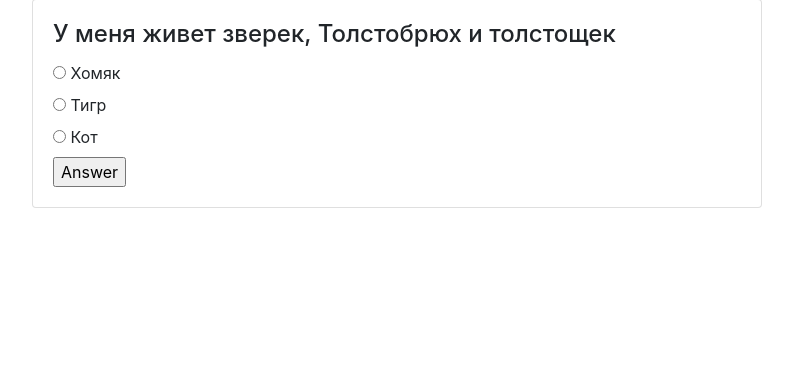
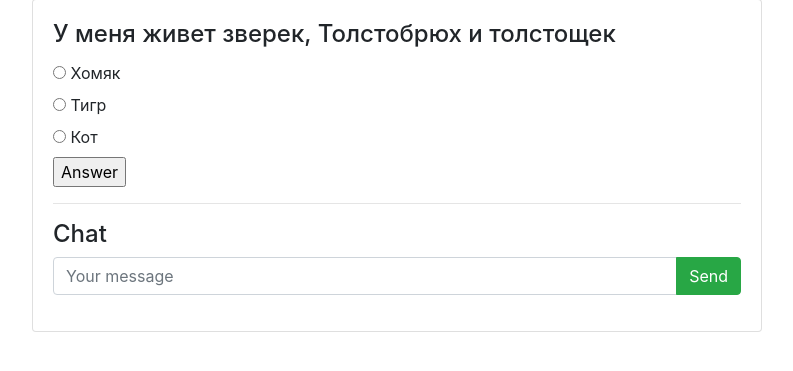
Before and after one commit to TarasovaYuliya/Django, a Django app: page /riddles/1/ in a window 1280 px wide. Shown: the part 130-501 px from the top of the page, without its empty margins (243-1036 px from the left). Run offline with Django 3.2, Linux system fonts and the light colour scheme; a user stored in the database is signed in; data comes from the database, SQL or seed files in the repository; some libraries are stand-ins or nearby versions.

Commit message:
Практическая работа №7.1

```diff
--- a/riddles/templates/answer.html
+++ b/riddles/templates/answer.html
@@ -18,4 +18,76 @@
         {% endfor %}
         <input type="submit" value="Answer"/>
     </form>
+    <hr>
+    <h4>Chat</h4>
+    {% if user.is_authenticated %}
+        <form action="post/" method="post">
+            {% csrf_token %}
+            <div class="input-group mb-3">
+                <input type="text"
+                       class="form-control"
+                       placeholder="Your message"
+                       name="message"/>
+                <div class="input-group-append">
+                    <input class="btn btn-success"
+                           type="submit"
+                           value="Send"/>
+                </div>
+            </div>
+        </form>
+    {% endif %}
+    <div id="history">
+        {% for message in latest_messages %}
+            <div class="card">
+                <div class="card-body">
+                    <strong>
+                        {{ message.author.username }}
+                    </strong>
+                    <br/>
+                    <em>
+                        {{ message.pub_date|date:'Y-m-d H:i:s' }}
+                    </em>
+                    <br/>
+                    {{ message.message }}
+                </div>
+            </div>
+            <br/>
+        {% endfor %}
+    </div>
+    <script src="https://code.jquery.com/jquery-3.4.1.min.js">
+    </script>
+    <script>
+        function send_msg_update_request() {
+            $.get("msg_list/", {}, parse_msg_update_response);
+        }
+
+        function parse_msg_update_response(data, success) {
+            //alert(data);
+            res = JSON.parse(data);
+            res_str = "";
+            for (i = 0; i < res.length; i++) {
+                // HTML-код вставляемых блоков с сообщениями
+                // скопирован выше - тот, что выводится
+                // при загрузке страницы
+                res_str += '<div class="card">\n' +
+                    '        <div class="card-body">\n' +
+                    '            <strong>\n' +
+                    '                ' + res[i].author__username + '\n' +
+                    '            </strong>\n' +
+                    '            <br/>\n' +
+                    '            <em>\n' +
+                    '                ' + res[i].pub_date + '\n' +
+                    '            </em>\n' +
+                    '            <br/>\n' +
+                    '            ' + res[i].message + '\n' +
+                    '        </div>\n' +
+                    '        </div>\n' +
+                    '        <br/>'
+            }
+            $("#history").html(res_str);
+        }
+
+        setInterval(send_msg_update_request, 5000);
+    </script>
+
 {% endblock %}
```
Lines whose indentation alone changed are shown as unchanged.
